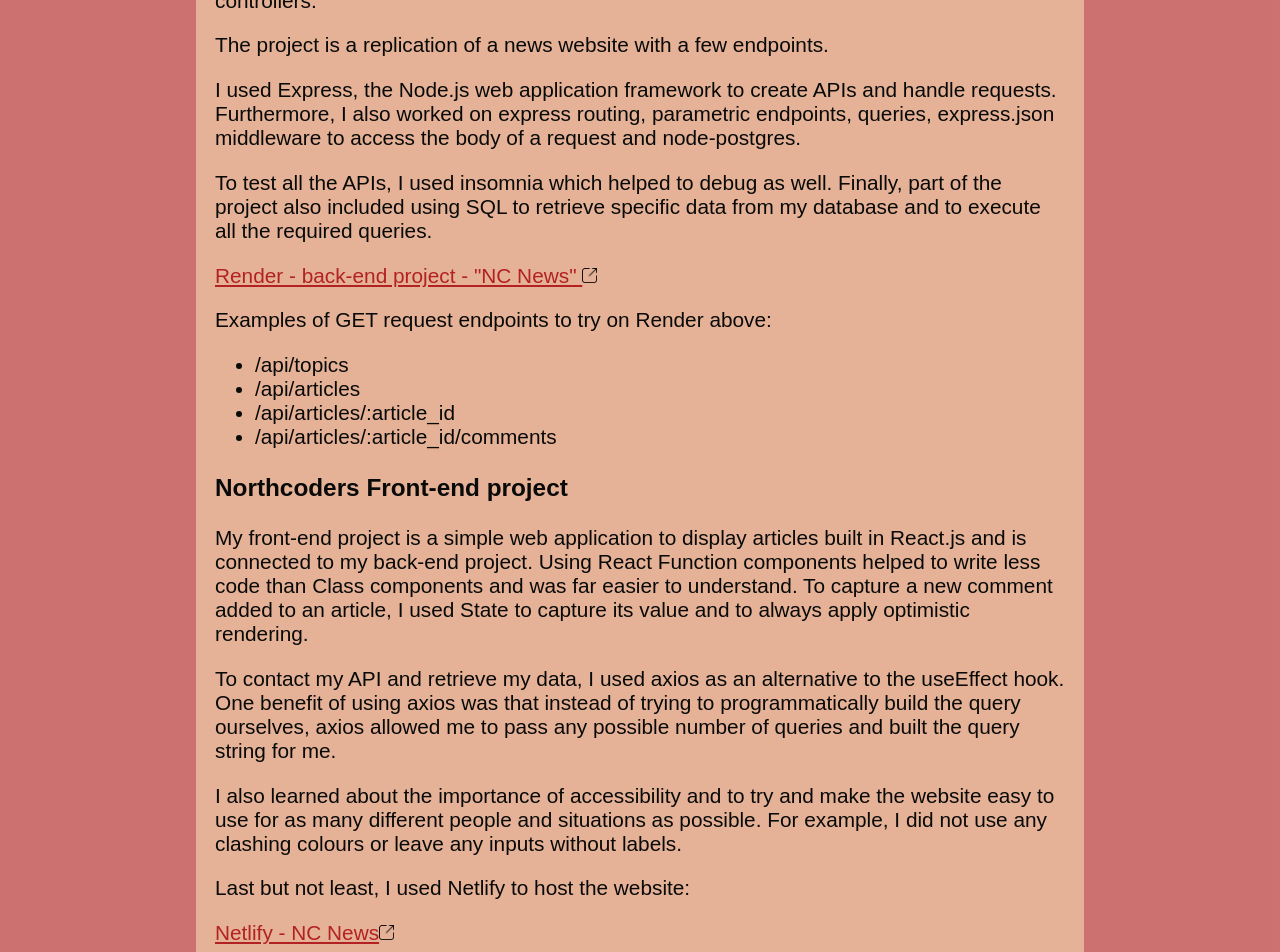
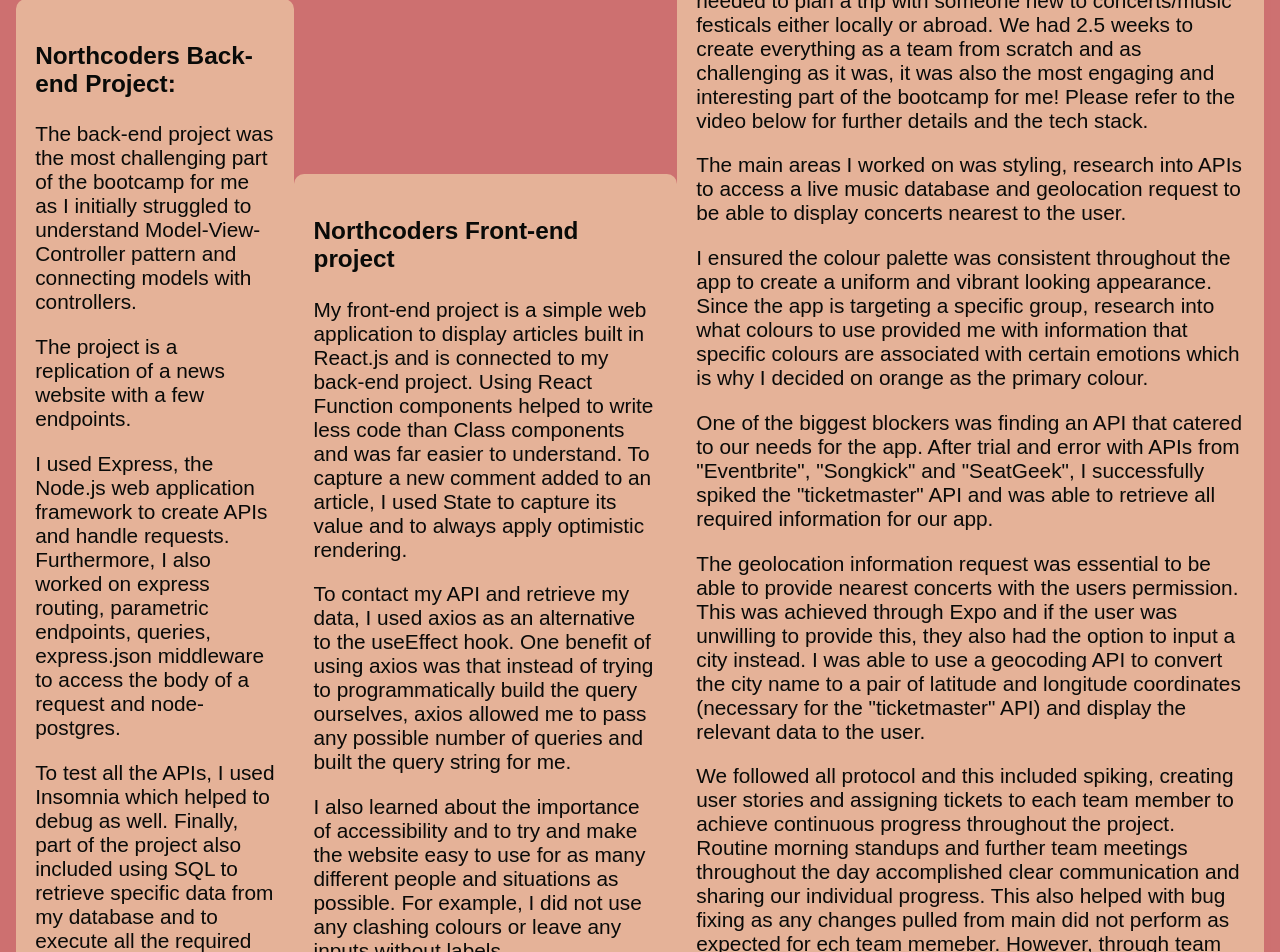
Before and after one commit to Farishta7/farishta-portfolio, a React (Create React App) app: page /projects in a window 1280 px wide. Shown: the part 460-1412 px from the top of the page. Built offline with nearby package versions, Linux system fonts and the light colour scheme.

Commit message:
Added description to each project

```diff
--- a/src/components/Projects.jsx
+++ b/src/components/Projects.jsx
@@ -11,13 +11,13 @@
         <div className='parent-div'>
         <div className="text-block">
           <h3>Northcoders Back-end Project:</h3>
-            <p>The back-end project was the most challenging part of the bootcamp for me as I initially struggled to understand Model-View-Controller pattern and connecting models with controllers.
+            <p>The back-end project was the most challenging part of the bootcamp for me as I initially struggled to understand <span className='highlighted-text'>Model-View-Controller pattern </span> and connecting models with controllers.
             </p>
             <p>The project is a replication of a news website with a few endpoints.</p>
-            <p>I used Express, the Node.js web application framework to create APIs and handle requests. Furthermore, I also worked on express routing, parametric endpoints, queries, express.json middleware to access the body of a request and node-postgres.</p>
+            <p>I used Express, the Node.js web application framework to create APIs and handle requests. Furthermore, I also worked on <span className='highlighted-text'>express routing</span>, parametric endpoints, queries, express.json middleware to access the body of a request and node-postgres.</p>
             <p>
 
-            To test all the APIs, I used insomnia which helped to debug as well. Finally, part of the project also included using SQL to retrieve specific data from my database and to execute all the required queries.</p>
+            To test all the APIs, I used <span className='highlighted-text'>Insomnia</span> which helped to debug as well. Finally, part of the project also included using <span className='highlighted-text'>SQL</span> to retrieve specific data from my database and to execute all the required queries.</p>
           {/* <a
             href="https://github.com/Farishta7/farishtas-back-end-project"
             target='blank'
@@ -36,28 +36,30 @@
             <li>/api/topics</li>
             <li>/api/articles</li>
             <li>/api/articles/:article_id</li>
-            <li>/api/articles/:article_id/comments</li>
           </ul>
+          </div>
+          <div className="text-block">
+          <h3 >Northcoders Front-end project</h3>
+            <p >My front-end project is a simple web application to display articles built in <span className='highlighted-text'>React.js</span> and is connected to my back-end project. Using React Function components helped to write less code than Class components and was far easier to understand. To capture a new comment added to an article, I used <span className='highlighted-text'>State</span> to capture its value and to always apply <span className='highlighted-text'>optimistic rendering</span>.</p>
 
-          <h3 >Northcoders Front-end project</h3>
-            <p >My front-end project is a simple web application to display articles built in React.js and is connected to my back-end project. Using React Function components helped to write less code than Class components and was far easier to understand. To capture a new comment added to an article, I used State to capture its value and to always apply optimistic rendering.</p>
+            <p>To contact my API and retrieve my data, I used <span className='highlighted-text'>axios</span> as an alternative to the useEffect hook. One benefit of using axios was that instead of trying to programmatically build the query ourselves, axios allowed me to pass any possible number of queries and built the query string for me. </p>
 
-            <p>To contact my API and retrieve my data, I used axios as an alternative to the useEffect hook. One benefit of using axios was that instead of trying to programmatically build the query ourselves, axios allowed me to pass any possible number of queries and built the query string for me. </p>
-
-            <p>I also learned about the importance of accessibility and to try and make the website easy to use for as many different people and situations as possible. For example, I did not use any clashing colours or leave any inputs without labels. </p>
-            <p>Last but not least, I used Netlify to host the website:</p>
+            <p>I also learned about the importance of <span className='highlighted-text'>accessibility</span> and to try and make the website easy to use for as many different people and situations as possible. For example, I did not use any clashing colours or leave any inputs without labels. </p>
+            <p>Last but not least, I used <span className='highlighted-text'>Netlify</span> to host the website:</p>
           <a
             href='https://farishta-nc-news.netlify.app/'
             target='blank'
             style={{ color: "#B22222", textDecoration: 'underline' }}>Netlify - NC News</a>
-          <img src={logo} alt="new window logo" width="15" height="15" />
+            <img src={logo} alt="new window logo" width="15" height="15" />
+          </div>
+          <div className="text-block">
             <h3>Northcoders Group Project</h3>
-            <p>The app we worked on was called "Event Buddy" and it was created to solve the issue of concert goers who needed to plan a trip with someone new to concerts/music festicals either locally or abroad. We had 2.5 weeks to create everything as a team from scratch and as challenging as it was, it was also the most engaging and interesting part of the bootcamp for me! Please refer to the video below for further details and the tech stack used.</p>
-            <p>The main areas I worked in was styling, research into APIs to access a live music database and geolocation information request to be able to display concerts nearest to the user.  </p>
-            <p>I ensured the colour palette was consistent throughout the app to create a uniform and vibrant looking appearance. Since the app is targeting a specific group, research into what colours to use provided me with information that specific colours are associated with certain emotions which is why I decided on orange as the primary colour.</p>
-            <p>One of the biggest blockers was finding an API that catered to our needs for the app. After trial and error with APIs from "Eventbrite", "Songkick" and "SeatGeek", I successfully spiked the "ticketmaster" API and was able to retrieve all required information for our app. </p>
-            <p>The geolocation information request was essential to be able to provide nearest concerts with the users permission. This was achieved through Expo and if the user was unwilling to provide this, they also had the option to input a city instead. I was able to use a geocoding API to convert the city name to a pair of latitude and longitude coordinates (necessary for the "ticketmaster" API) and display the relevant data to the user.</p>
-            <p>We followed all protocol and this included spiking, creating user stories and assigning tickets to each team member to achieve continuous progress throughout the project. Routine morning standups and further team meetings throughout the day accomplished clear communication and sharing our progress. This also helped with bug fixing as any changes pulled from main did not perform as expected for ech team memeber. However, through team work and determination, we successfully achieved our MVPs (minimum viable product) and created fully functioning app. </p>
+            <p>The app we worked on was called "Event Buddy" and it was created to solve the issue of concert goers who needed to plan a trip with someone new to concerts/music festicals either locally or abroad. We had <span className='highlighted-text'>2.5 weeks</span> to create everything as a team from scratch and as challenging as it was, it was also the most engaging and interesting part of the bootcamp for me! Please refer to the video below for further details and the tech stack.</p>
+            <p>The main areas I worked on was styling, research into APIs to access a live music database and geolocation request to be able to display concerts nearest to the user.  </p>
+            <p>I ensured the colour palette was <span className='highlighted-text'>consistent</span> throughout the app to create a <span className='highlighted-text'>uniform and vibrant </span>looking appearance. Since the app is targeting a specific group, research into what colours to use provided me with information that specific colours are associated with certain emotions which is why I decided on orange as the primary colour.</p>
+            <p>One of the biggest blockers was finding an API that catered to our needs for the app. After trial and error with APIs from "Eventbrite", "Songkick" and "SeatGeek", I successfully spiked the <span className='highlighted-text'>"ticketmaster" API</span> and was able to retrieve all required information for our app. </p>
+            <p>The <span className='highlighted-text'>geolocation information request</span> was essential to be able to provide nearest concerts with the users permission. This was achieved through <span className='highlighted-text'>Expo</span> and if the user was unwilling to provide this, they also had the option to input a city instead. I was able to use a geocoding API to convert the city name to a pair of latitude and longitude coordinates (necessary for the "ticketmaster" API) and display the relevant data to the user.</p>
+            <p>We followed all protocol and this included spiking, creating <span className='highlighted-text'>user stories</span> and assigning tickets to each team member to achieve continuous progress throughout the project. Routine morning standups and further team meetings throughout the day accomplished clear communication and sharing our individual progress. This also helped with <span className='highlighted-text'>bug fixing</span> as any changes pulled from main did not perform as expected for ech team memeber. However, through team work and determination, we successfully achieved our <span className='highlighted-text'>MVPs</span> (minimum viable product) and created fully functioning app. </p>
 
             <a
             href='https://github.com/Farishta7/event-buddy'
@@ -76,13 +78,14 @@
               height="100%"
             />
             </div>
-            <h3>Northcoders Mini projects</h3>
+            </div>
+            {/* <h3>Northcoders Mini projects</h3>
             <h3>My C# Project</h3>
-            <h3>My TypeScript Project</h3>
+            <h3>My TypeScript Project</h3> */}
 
 
 
-            </div>
+
 
 
 
```
